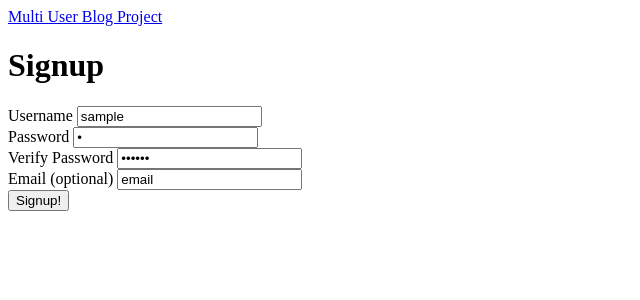
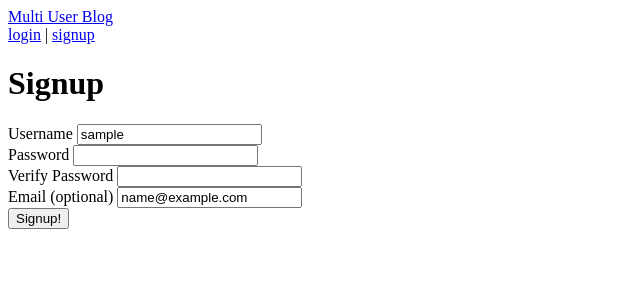
Before and after one commit to cgraffeo/multi-user-blog, a Python web app: template templates/signup.html in a window 1280 px wide. Shown: the top 300 px of the page, without its empty margins (0-640 px from the left). Run offline with Jinja, Linux system fonts and the light colour scheme; the template is opened without the code that fills it: most values are stand-ins (such as "Sample title", 1, 10 or a date in 2020).

Commit message:
Adjusted HTML to fix formatting, fixed typos in main.py

```diff
--- a/templates/base.html
+++ b/templates/base.html
@@ -10,12 +10,24 @@
 </head>
 
 <body>
-    <a href="/blog" class="main-title">
-        Multi User Blog Project
-      </a>
-    <div class="content">
-        {% block content %} {% endblock %}
-    </div>
+<a href="/blog" class="main-title">
+    Multi User Blog
+  </a>
+
+  <div class="login-area">
+    {% if user %}
+      {{user.name}} (<a class="login-link" href="/logout">logout</a>)
+    {% else %}
+      <a class="login-link" href="/login">login</a>
+      |
+      <a class="login-link" href="/signup">signup</a>
+    {% endif %}
+  </div>
+
+  <div id="content">
+  {% block content %}
+  {% endblock %}
+  </div>
 </body>
 
 </html>
--- a/templates/blogmain.html
+++ b/templates/blogmain.html
@@ -1,6 +1,7 @@
 {% extends "base.html" %}
 {% block content %}
   {% for p in posts %}
+    {{ p.render() | safe}}
     <br></br>
   {% endfor %}
 {% endblock %}
--- a/templates/newpost.html
+++ b/templates/newpost.html
@@ -6,7 +6,8 @@
     <label>Content</label>
     <textarea name="content">{{content}}</textarea>
     <div class="error">
-        <{{error}}</div>
-            <button type="submit">Submit blog</button>
+        {{error}}
+    </div>
+    <button type="submit">Submit blog</button>
 </form>
 {% endblock %}
--- a/templates/post.html
+++ b/templates/post.html
@@ -1,4 +1,3 @@
-{% extends "base.html" %} {% block content %}
 <div class="post">
     <div class="post-heading">
         <div class="post-title">
@@ -12,4 +11,3 @@
         {{p._render_text | safe}}
     </div>
 </div>
-{% endblock %}
--- a/templates/signup.html
+++ b/templates/signup.html
@@ -11,21 +11,21 @@
         </div>
         <div class="input-field">
             <label>Password</label>
-            <input type="password" name="password" value={{upassword}}>
+            <input type="password" name="password" value="">
         </div>
         <div class="error">
             {{error_password}}
         </div>
         <div class="input-field">
             <label>Verify Password</label>
-            <input type="password" value="verify">
+            <input type="password" name="verify" value="">
         </div>
         <div class="error">
             {{error_verify}}
         </div>
         <div class="input-field">
             <label>Email (optional)</label>
-            <input type="text" value="email">
+            <input type="text" name="email" value="{{email}}">
         </div>
         <div class="error">
             {{error_email}}
```
Also changed, not shown: main.py (+40 -25 lines), 1 other file.
